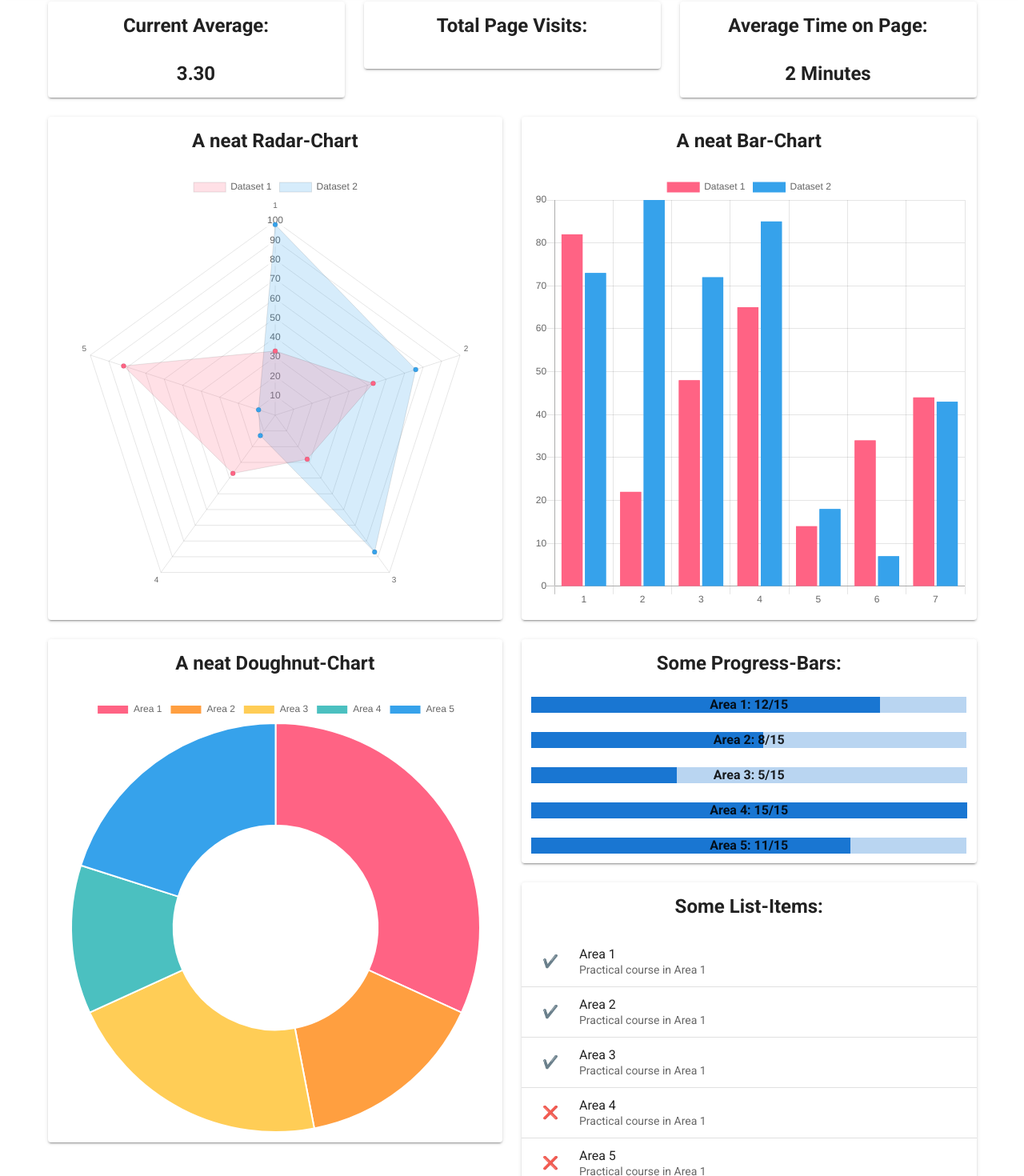
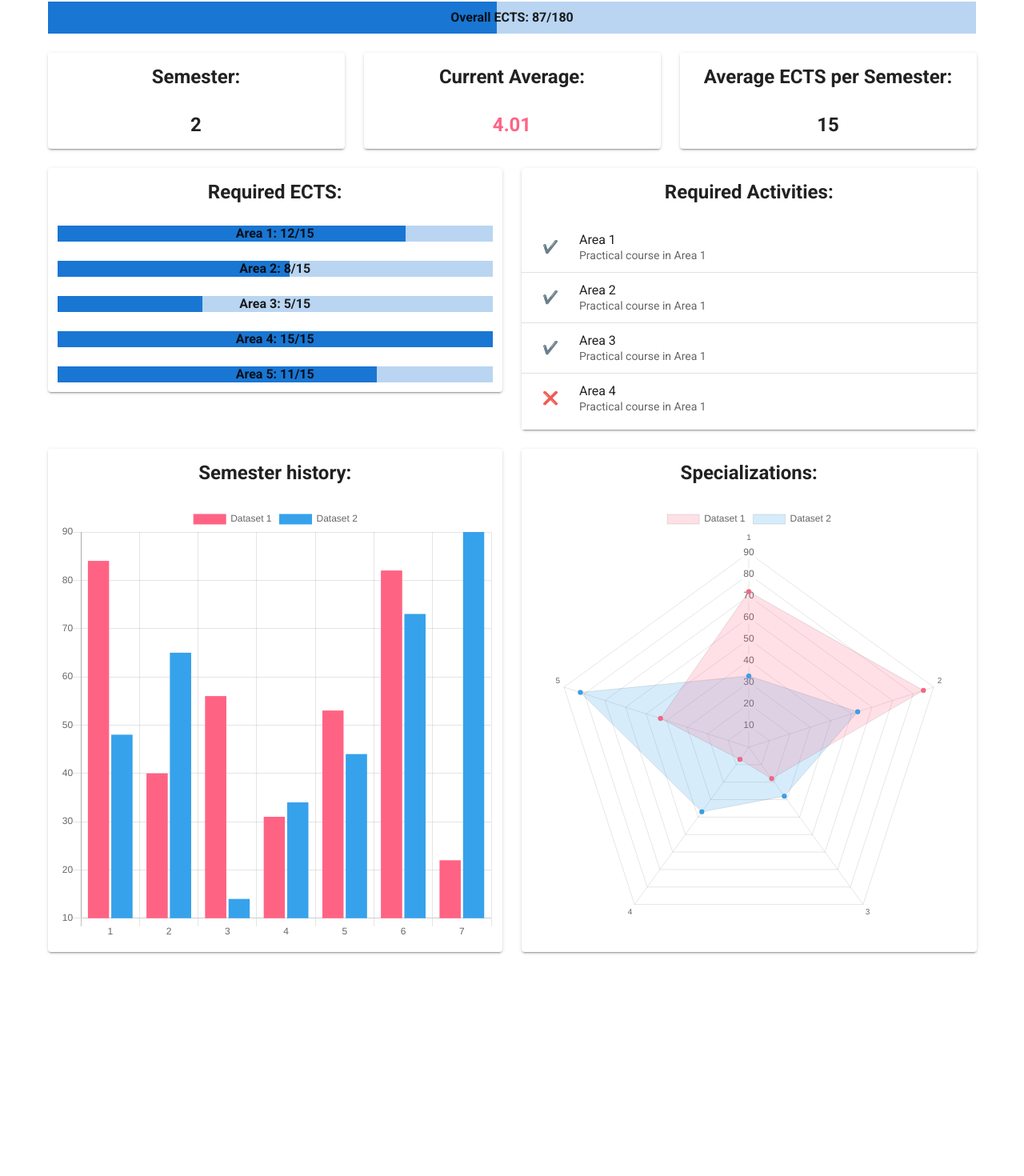
Before and after one commit to Elucidateqt/vue-dashboard-boilerplate, a Vue app: page / in a window 1280 px wide. Shown: the part 74-1544 px from the top of the page at 80% size. After the commit the page ends 1276 px from the top, so only its background shows below. Built offline with nearby package versions, Linux system fonts and the light colour scheme.

Commit message:
basic layout and labels

```diff
--- a/src/App.vue
+++ b/src/App.vue
@@ -7,7 +7,7 @@
     >
       <v-row>
         <v-col cols="12" class="text-center">
-          <h1>Vue Dashboard-Boilerplate</h1>
+          <h1>Student Dashboard</h1>
         </v-col>
       </v-row>
     </v-app-bar>
--- a/src/components/Dashboard.vue
+++ b/src/components/Dashboard.vue
@@ -1,6 +1,33 @@
 <template>
   <v-container>
     <v-row>
+      <v-container>
+        <v-row>
+          <v-col cols="12">
+            <v-progress-linear height="40px" :value="(dummyData.overallECTS/180)*100">
+              <strong>Overall ECTS: {{dummyData.overallECTS}}/180</strong>
+            </v-progress-linear>
+          </v-col>
+        </v-row>
+      </v-container>
+    </v-row>
+    <v-row>
+      <v-col cols="4">
+        <v-card>
+          <v-container>
+            <v-row>
+              <v-col cols="12" class="text-center" :style="{dummyData}">
+                <h2>Semester:</h2>
+              </v-col>
+            </v-row>
+            <v-row>
+              <v-col cols="12" class="text-center">
+                <h2>{{dummyData.semester}}</h2>
+              </v-col>
+            </v-row>
+          </v-container>
+        </v-card>
+      </v-col>
       <v-col cols="4">
         <v-card>
           <v-container>
@@ -10,7 +37,7 @@
               </v-col>
             </v-row>
             <v-row>
-              <v-col cols="12" class="text-center">
+              <v-col cols="12" class="text-center" :style="{color: getColorForAverage}">
                 <h2>{{dummyData.average}}</h2>
               </v-col>
             </v-row>
@@ -22,28 +49,12 @@
           <v-container>
             <v-row>
               <v-col cols="12" class="text-center">
-                <h2>Total Page Visits:</h2>
+                <h2>Average ECTS per Semester:</h2>
               </v-col>
             </v-row>
             <v-row>
               <v-col cols="12" class="text-center">
-                <h2>{{dummyData.pageVisits}}</h2>
-              </v-col>
-            </v-row>
-          </v-container>
-        </v-card>
-      </v-col>
-      <v-col cols="4">
-        <v-card>
-          <v-container>
-            <v-row>
-              <v-col cols="12" class="text-center">
-                <h2>Average Time on Page:</h2>
-              </v-col>
-            </v-row>
-            <v-row>
-              <v-col cols="12" class="text-center">
-                <h2>{{Math.floor(Math.random() * 6) + 2  }} Minutes</h2>
+                <h2>{{Math.floor(Math.random() * 28) + 12  }}</h2>
               </v-col>
             </v-row>
           </v-container>
@@ -55,60 +66,8 @@
         <v-card>
           <v-container>
             <v-row>
-              <v-col cols="12" class="text-center">
-                <h2>A neat Radar-Chart</h2>
-              </v-col>
-            </v-row>
-            <v-row>
-              <v-col cols="12">
-                <radar-chart :chart-data="dummyData.radarChart.data"></radar-chart>
-              </v-col>
-            </v-row>
-          </v-container>
-        </v-card>
-      </v-col>
-      <v-col cols="6">
-        <v-card>
-          <v-container>
-            <v-row>
-              <v-col cols="12" class="text-center">
-                <h2>A neat Bar-Chart</h2>
-              </v-col>
-            </v-row>
-            <v-row>
-              <v-col cols="12">
-                <bar-chart :chart-data="dummyData.barChart.data"></bar-chart>
-              </v-col>
-            </v-row>
-          </v-container>
-        </v-card>
-      </v-col>
-    </v-row>
-    <v-row>
-      <v-col cols="6">
-        <v-card>
-          <v-container>
-            <v-row>
-              <v-col cols="12" class="text-center">
-                <h2>A neat Doughnut-Chart</h2>
-              </v-col>
-            </v-row>
-            <v-row>
-              <v-col cols="12">
-                <doughnut-chart :chart-data="dummyData.doughnutChart.data"></doughnut-chart>
-              </v-col>
-            </v-row>
-          </v-container>
-        </v-card>
-      </v-col>
-      <v-col cols="6">
-        <v-row>
-          <v-col cols="12">
-            <v-card>
-              <v-container>
-                <v-row>
               <v-col class="text-center">
-                    <h2>Some Progress-Bars:</h2>
+                <h2>Required ECTS:</h2>
               </v-col>
             </v-row>
             <v-row v-for="item of dummyData.progressBars" v-bind:key="item.index">
@@ -121,14 +80,12 @@
           </v-container>
         </v-card>
       </v-col>
-        </v-row>
-        <v-row>
-          <v-col cols="12">
+      <v-col cols="6">
         <v-card>
           <v-container>
             <v-row>
               <v-col class="text-center">
-                    <h2>Some List-Items:</h2>
+                <h2>Required Activities:</h2>
               </v-col>
             </v-row>
             <v-row>
@@ -156,20 +113,34 @@
         </v-card>
       </v-col>
     </v-row>
+    <v-row>
+      <v-col cols="6">
+        <v-card>
+          <v-container>
+            <v-row>
+              <v-col cols="12" class="text-center">
+                <h2>Semester history:</h2>
               </v-col>
             </v-row>
             <v-row>
               <v-col cols="12">
+                <bar-chart :chart-data="dummyData.barChart.data"></bar-chart>
+              </v-col>
+            </v-row>
+          </v-container>
+        </v-card>
+      </v-col>
+      <v-col cols="6">
         <v-card>
           <v-container>
             <v-row>
               <v-col cols="12" class="text-center">
-                <h2>A neat Line-Chart</h2>
+                <h2>Specializations:</h2>
               </v-col>
             </v-row>
             <v-row>
               <v-col cols="12">
-                <line-chart :chart-data="dummyData.lineChart.data" :options="dummyData.lineChart.options"></line-chart>
+                <radar-chart :chart-data="dummyData.radarChart.data"></radar-chart>
               </v-col>
             </v-row>
           </v-container>
@@ -181,17 +152,17 @@
 
 <script>
 import BarChart from "../lib/charts/BarChart";
-import DoughnutChart from "../lib/charts/DoughnutChart";
-import LineChart from "../lib/charts/LineChart";
 import RadarChart from "../lib/charts/RadarChart";
 import colors from '../lib/constants/colors';
   export default {
     name: 'Dashboard',
-    components: {BarChart, DoughnutChart, LineChart, RadarChart},
+    components: {BarChart, RadarChart},
 
     data: () => ({
       dummyData: {
+        overallECTS: Math.floor(Math.random() * 150) + 1,
         average: ((Math.random() * 4) + 1).toFixed(2),
+        semester: Math.floor(Math.random() * 12) + 1,
         timeOnPage: Math.floor(Math.random() * 6) + 2,
         progressBars: [
           {
@@ -245,12 +216,6 @@ import colors from '../lib/constants/colors';
             subText: "Practical course in Area 1",
             done: false
           },
-          {divider: true},
-          {
-            text: "Area 5",
-            subText: "Practical course in Area 1",
-            done: false
-          }
         ],
 
         barChart: {
@@ -287,45 +252,20 @@ import colors from '../lib/constants/colors';
           data: {},
           options: {}
         },
-        lineChart: {
-          data: {},
-          options: {
-            responsive: true,
-            title: {
-              display: true,
-              text: 'Chart.js Line Chart'
-            },
-            tooltips: {
-              mode: 'index',
-              intersect: false,
-            },
-            hover: {
-              mode: 'nearest',
-              intersect: false
-            },
-            scales: {
-              xAxes: [{
-                display: true,
-                scaleLabel: {
-                  display: true,
-                  labelString: 'X'
-                }
-              }],
-              yAxes: [{
-                display: true,
-                scaleLabel: {
-                  display: true,
-                  labelString: 'Y'
-                }
-              }]
-            }
-          }
-        },
       }
     }),
     computed: {
       uniqueUsers: function() {
         return this.dummyData.pageVisits - (Math.floor(Math.random() * 460) + 201)
+      },
+      getColorForAverage: function () {
+        if(this.dummyData.average < 2) {
+          return colors.green
+        } else if (this.dummyData.average > 3){
+          return colors.red
+        }else {
+          return colors.orange
+        }
       }
     },
     mounted () {
@@ -333,49 +273,6 @@ import colors from '../lib/constants/colors';
     },
     methods: {
       fillData () {
-        this.dummyData.lineChart.data = {
-          labels: [this.getRandomInt(), this.getRandomInt(), this.getRandomInt(), this.getRandomInt(), this.getRandomInt()],
-          datasets: [
-            {
-              label: 'First Data Set',
-              fill: false,
-              borderColor: colors.blue,
-              data: [this.getRandomInt(), this.getRandomInt(),this.getRandomInt(),this.getRandomInt(),this.getRandomInt()]
-            }, {
-              label: 'Second Data Set',
-              fill: false,
-              borderColor: colors.red,
-              data: [this.getRandomInt(), this.getRandomInt(), this.getRandomInt(), this.getRandomInt(), this.getRandomInt()]
-            }
-          ]
-        }
-
-        this.dummyData.doughnutChart.data = {
-          datasets: [{
-            data: [
-              this.getRandomScalingFactor(),
-              this.getRandomScalingFactor(),
-              this.getRandomScalingFactor(),
-              this.getRandomScalingFactor(),
-              this.getRandomScalingFactor(),
-            ],
-            backgroundColor: [
-              colors.red,
-              colors.orange,
-              colors.yellow,
-              colors.green,
-              colors.blue,
-            ],
-            label: 'Dataset 1'
-          }],
-          labels: [
-            'Area 1',
-            'Area 2',
-            'Area 3',
-            'Area 4',
-            'Area 5'
-          ]}
-
       this.dummyData.barChart.data = {
 			labels: ['1', '2', '3', '4', '5', '6', '7'],
 			datasets: [{
```
Lines whose indentation alone changed are shown as unchanged.
